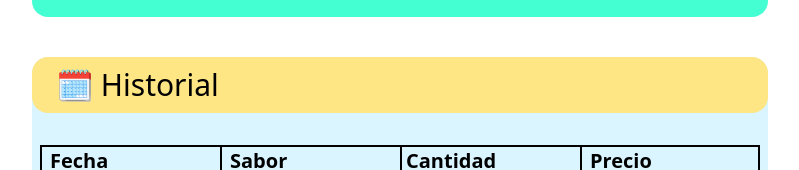
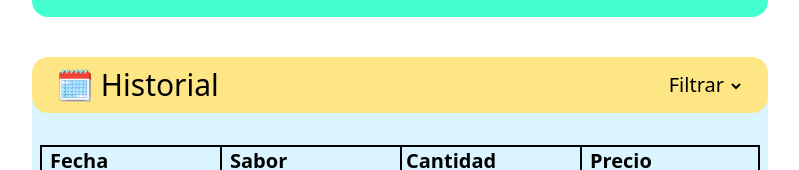
Before and after one commit to Ariel-Caceres/App-Helados, a React (Vite) app: page /record in a window 1280 px wide. Shown: the part 143-313 px from the top of the page, without its empty margins (240-1039 px from the left). Built offline with nearby package versions, Linux system fonts and the light colour scheme.

Commit message:
fix: erroor al contar la cantidad vendida

```diff
--- a/src/context/SellContext.tsx
+++ b/src/context/SellContext.tsx
@@ -17,6 +17,7 @@ interface SellContextType {
     setCantidad: (value: string) => void;
     setSabor: (value: string) => void;
     registrarVenta: () => void;
+    hoy: string
 }
 
 export const SellContext = createContext<SellContextType | undefined>(undefined);
@@ -34,8 +35,12 @@ export const SellProvider = ({ children }: { children: ReactNode }) => {
 
     });
 
-    const hoy = new Date().toLocaleDateString("sv-SE");
+    const d = new Date();
+    const año = d.getFullYear();
+    const mes = String(d.getMonth() + 1).padStart(2, "0");
+    const dia = String(d.getDate()).padStart(2, "0");
 
+    const hoy = `${año}-${mes}-${dia}`;
 
 
     const registrarVenta = () => {
@@ -70,6 +75,7 @@ export const SellProvider = ({ children }: { children: ReactNode }) => {
                 setCantidad,
                 setSabor,
                 registrarVenta,
+                hoy
             }}
         >
             {children}
--- a/src/pages/Home.tsx
+++ b/src/pages/Home.tsx
@@ -5,20 +5,18 @@ import { useSell } from "../context/useSell"
 
 export const Home = () => {
     const navigate = useNavigate()
-    const { ventas } = useSell()
+    const { ventas, hoy } = useSell()
 
 
-    const d = new Date();
-    const año = d.getFullYear();
-    const mes = String(d.getMonth() + 1).padStart(2, "0");
-    const dia = String(d.getDate()).padStart(2, "0");
-
-    const hoy = `${año}-${mes}-${dia}`;
-
+    const DineroHoy = ventas.reduce((acc, v) => acc + v.precio, 0)
     const ventasHoy = ventas.filter(v => v.fecha === hoy)
-    const DineroHoy = ventas.reduce((acc, v) => acc + v.precio, 0)
+    const ventasHoyCant = ventasHoy.reduce((acc, va) => acc + va.cantidad, 0);
 
 
+
+    // console.log(hoy)
+
+    console.log(ventasHoyCant)
 
     return (
         <div className="w-full max-w-3xl mx-auto h-full flex flex-col mt-20 gap-10 px-4">
@@ -55,7 +53,7 @@ export const Home = () => {
                             </span>
                         </div>
                         <div className="w-full flex justify-center items-center flex-1">
-                            <span className="text-4xl font-bold">{ventasHoy.length}</span>
+                            <span className="text-4xl font-bold">{ventasHoyCant}</span>
                         </div>
                     </div>
 
--- a/src/pages/Record.tsx
+++ b/src/pages/Record.tsx
@@ -11,6 +11,10 @@ export const Record = () => {
     const ventasTotalDinero = ventas.reduce((acc, v) => acc + v.precio, 0)
     const ventasTotalCantidad = ventas.reduce((acc, v) => acc + v.cantidad, 0)
 
+    // const mesAEleccion = ventas.filter(v => (v.fecha.split("-")[1] === "01"))
+    // console.log(mesAEleccion)
+
+
     return (
         <div className="w-full max-w-3xl mx-auto h-full flex flex-col mt-20 gap-10 px-4">
 
@@ -18,9 +22,14 @@ export const Record = () => {
 
             <div className="w-full bg-[#DAF5FF] rounded-2xl flex flex-col justify-evenly relative py-6">
 
-                <div className="absolute top-0 left-0 right-0 flex items-center h-14 bg-amber-200 rounded-2xl px-6">
+                <div className="absolute top-0 left-0 right-0 flex items-center h-14 bg-amber-200 rounded-2xl justify-between px-6">
                     <span className="text-2xl md:text-3xl font-medium">🗓 Historial</span>
+                    <div className="">
+                        <span className="text-xl sm:text-md font-medium">Filtrar</span>
+                        <select name="" id=""></select>
+                    </div>
                 </div>
+
 
                 <div className="w-full flex flex-col md:flex-row justify-evenly gap-4 mt-16 px-2 max-h-[30vh] overflow-y-scroll  ">
                     <div className="flex flex-col w-full " >
```
